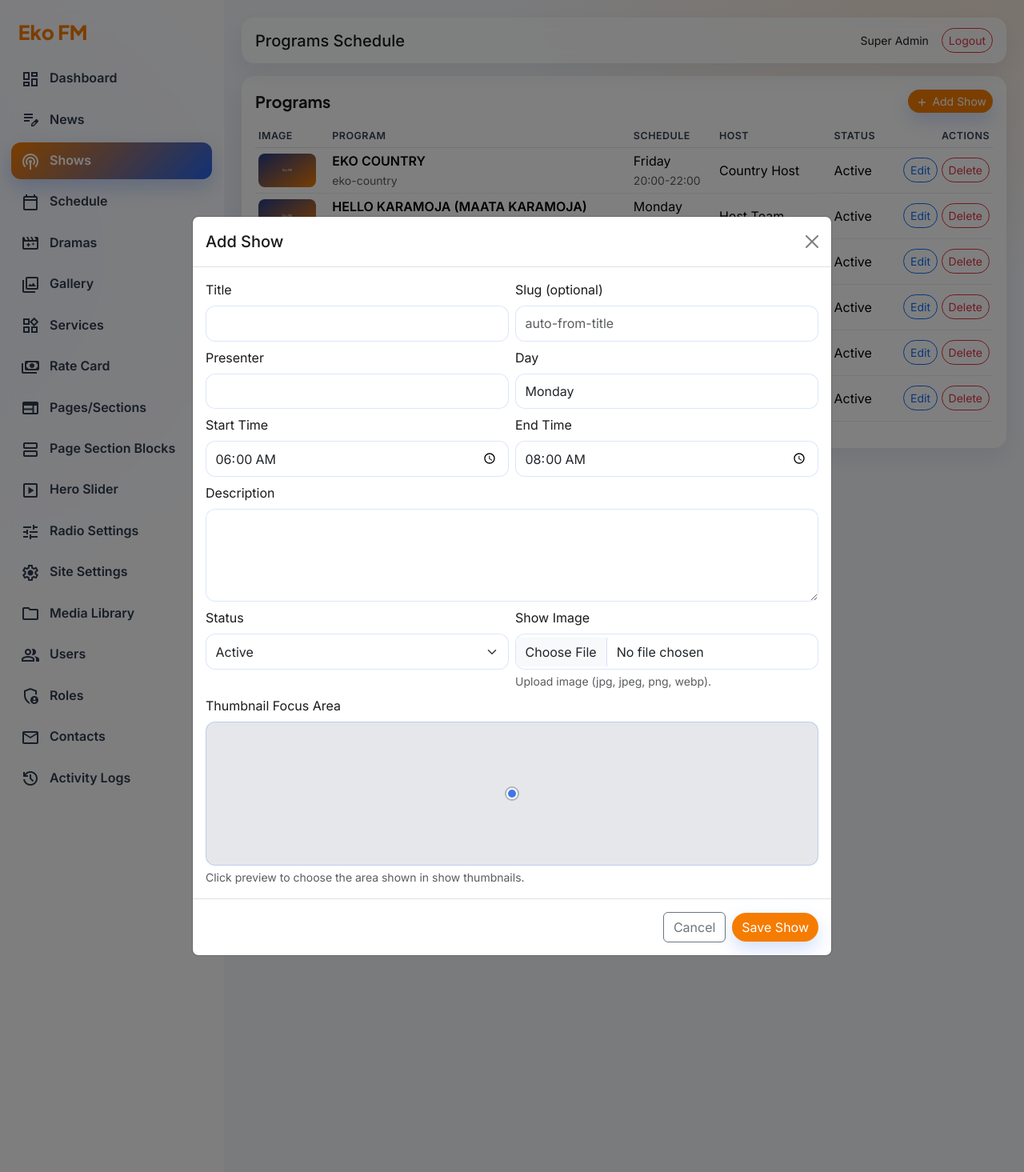
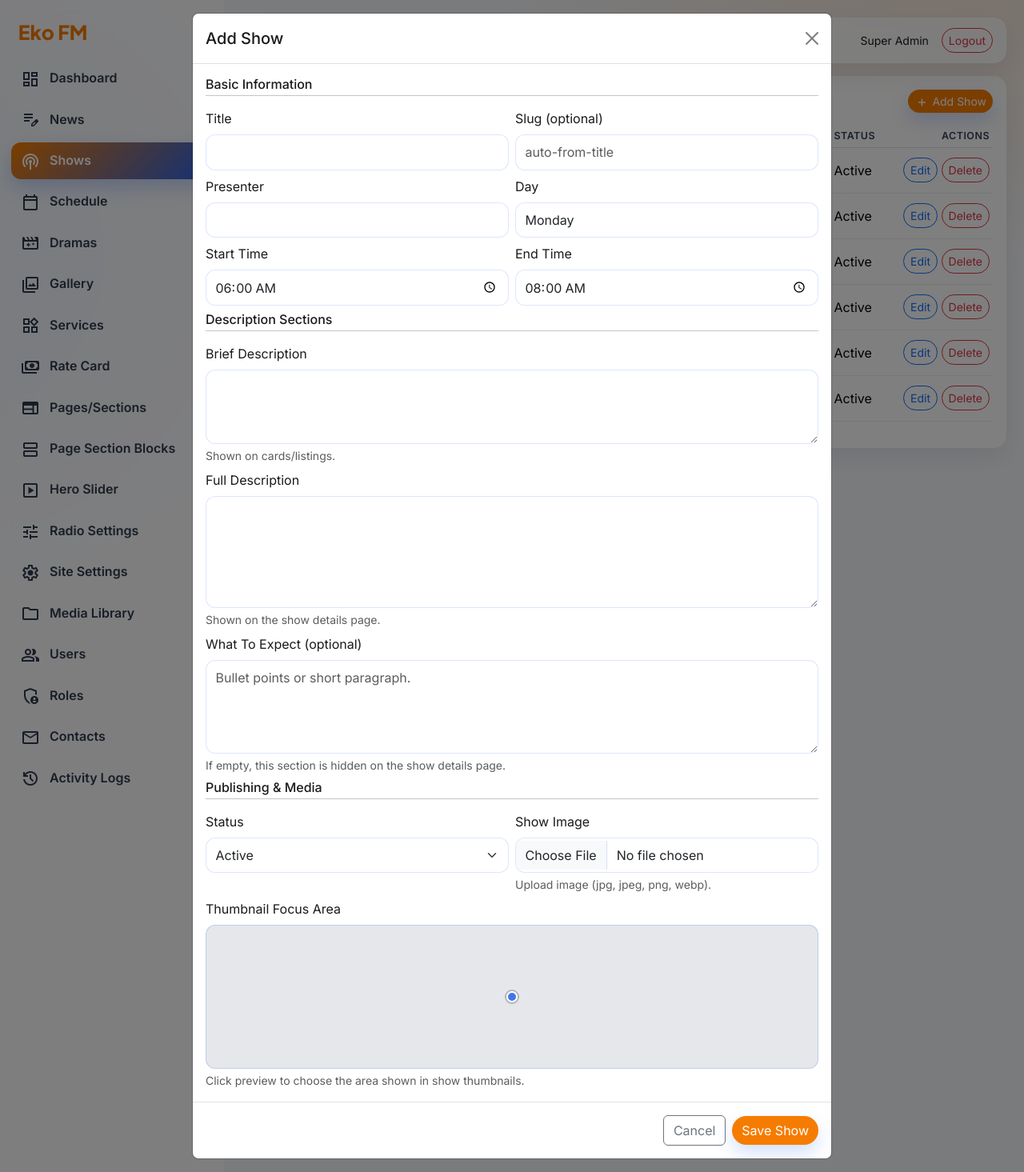
Before and after one commit to allanalmatech/ekofm, a PHP site: page /admin/programs.php in a window 1280 px wide, after a click that opens the changed part. Shown: the whole page at 80% size. Run offline with PHP 8.4, Linux system fonts and the light colour scheme; a user stored in the database is signed in; data comes from the database, SQL or seed files in the repository; some libraries are stand-ins or nearby versions.

Commit message:
Structured how information is displayed for shows

```diff
--- a/admin/programs.php
+++ b/admin/programs.php
@@ -16,6 +16,21 @@ if (!$hasFocusY) {
     db_query("ALTER TABLE programs ADD COLUMN cover_focus_y TINYINT UNSIGNED NOT NULL DEFAULT 50 AFTER cover_focus_x");
 }
 
+$hasBriefDescription = db_query("SHOW COLUMNS FROM programs LIKE 'brief_description'")->fetch();
+if (!$hasBriefDescription) {
+    db_query("ALTER TABLE programs ADD COLUMN brief_description TEXT NULL AFTER end_time");
+}
+
+$hasFullDescription = db_query("SHOW COLUMNS FROM programs LIKE 'full_description'")->fetch();
+if (!$hasFullDescription) {
+    db_query("ALTER TABLE programs ADD COLUMN full_description MEDIUMTEXT NULL AFTER brief_description");
+}
+
+$hasWhatToExpect = db_query("SHOW COLUMNS FROM programs LIKE 'what_to_expect'")->fetch();
+if (!$hasWhatToExpect) {
+    db_query("ALTER TABLE programs ADD COLUMN what_to_expect MEDIUMTEXT NULL AFTER full_description");
+}
+
 if ($_SERVER['REQUEST_METHOD'] === 'POST') {
     if (!verify_csrf($_POST['_token'])) {
         redirect('admin/programs.php');
@@ -29,7 +44,18 @@ if ($_SERVER['REQUEST_METHOD'] === 'POST') {
     $dayOfWeek = isset($_POST['day_of_week']) ? trim($_POST['day_of_week']) : '';
     $startTime = isset($_POST['start_time']) ? trim($_POST['start_time']) : null;
     $endTime = isset($_POST['end_time']) ? trim($_POST['end_time']) : null;
-    $description = isset($_POST['description']) ? trim($_POST['description']) : '';
+    $briefDescription = isset($_POST['brief_description']) ? trim($_POST['brief_description']) : '';
+    $fullDescription = isset($_POST['full_description']) ? trim($_POST['full_description']) : '';
+    $whatToExpect = isset($_POST['what_to_expect']) ? trim($_POST['what_to_expect']) : '';
+
+    if ($briefDescription === '' && isset($_POST['description'])) {
+        $briefDescription = trim($_POST['description']);
+    }
+    if ($fullDescription === '' && $briefDescription !== '') {
+        $fullDescription = $briefDescription;
+    }
+
+    $description = $briefDescription;
     $status = isset($_POST['status']) ? (int) $_POST['status'] : 1;
     $coverFocusX = isset($_POST['cover_focus_x']) ? max(0, min(100, (int) $_POST['cover_focus_x'])) : 50;
     $coverFocusY = isset($_POST['cover_focus_y']) ? max(0, min(100, (int) $_POST['cover_focus_y'])) : 50;
@@ -44,13 +70,13 @@ if ($_SERVER['REQUEST_METHOD'] === 'POST') {
 
     if ($id > 0) {
         db_query(
-            'UPDATE programs SET title=?, slug=?, presenter=?, cover_image=?, cover_focus_x=?, cover_focus_y=?, day_of_week=?, start_time=?, end_time=?, description=?, status=?, updated_at=NOW() WHERE id=?',
-            array($title, $slug, $presenter, $coverImage, $coverFocusX, $coverFocusY, $dayOfWeek, $startTime, $endTime, $description, $status, $id)
+            'UPDATE programs SET title=?, slug=?, presenter=?, cover_image=?, cover_focus_x=?, cover_focus_y=?, day_of_week=?, start_time=?, end_time=?, description=?, brief_description=?, full_description=?, what_to_expect=?, status=?, updated_at=NOW() WHERE id=?',
+            array($title, $slug, $presenter, $coverImage, $coverFocusX, $coverFocusY, $dayOfWeek, $startTime, $endTime, $description, $briefDescription, $fullDescription, $whatToExpect, $status, $id)
         );
     } else {
         db_query(
-            'INSERT INTO programs (title, slug, presenter, cover_image, cover_focus_x, cover_focus_y, day_of_week, start_time, end_time, description, status, created_at, updated_at) VALUES (?, ?, ?, ?, ?, ?, ?, ?, ?, ?, ?, NOW(), NOW())',
-            array($title, $slug, $presenter, $coverImage, $coverFocusX, $coverFocusY, $dayOfWeek, $startTime, $endTime, $description, $status)
+            'INSERT INTO programs (title, slug, presenter, cover_image, cover_focus_x, cover_focus_y, day_of_week, start_time, end_time, description, brief_description, full_description, what_to_expect, status, created_at, updated_at) VALUES (?, ?, ?, ?, ?, ?, ?, ?, ?, ?, ?, ?, ?, ?, NOW(), NOW())',
+            array($title, $slug, $presenter, $coverImage, $coverFocusX, $coverFocusY, $dayOfWeek, $startTime, $endTime, $description, $briefDescription, $fullDescription, $whatToExpect, $status)
         );
     }
 
@@ -124,6 +150,9 @@ include __DIR__ . '/../templates/admin_header.php';
                                 data-day="<?php echo e($r['day_of_week']); ?>"
                                 data-start-time="<?php echo e($r['start_time']); ?>"
                                 data-end-time="<?php echo e($r['end_time']); ?>"
+                                data-brief-description="<?php echo e(isset($r['brief_description']) ? $r['brief_description'] : $r['description']); ?>"
+                                data-full-description="<?php echo e(isset($r['full_description']) ? $r['full_description'] : $r['description']); ?>"
+                                data-what-to-expect="<?php echo e(isset($r['what_to_expect']) ? $r['what_to_expect'] : ''); ?>"
                                 data-description="<?php echo e($r['description']); ?>"
                                 data-status="<?php echo e((int) $r['status']); ?>"
                                 data-image="<?php echo e($r['cover_image']); ?>"
@@ -160,6 +189,10 @@ include __DIR__ . '/../templates/admin_header.php';
                     <input type="hidden" name="cover_focus_y" id="programFocusY" value="50">
 
                     <div class="row g-2">
+                        <div class="col-12">
+                            <h6 class="mb-1">Basic Information</h6>
+                            <hr class="mt-0 mb-2">
+                        </div>
                         <div class="col-md-6">
                             <label class="form-label">Title</label>
                             <input class="form-control" name="title" id="programTitle" required>
@@ -184,9 +217,30 @@ include __DIR__ . '/../templates/admin_header.php';
                             <label class="form-label">End Time</label>
                             <input class="form-control" type="time" name="end_time" id="programEndTime" value="08:00">
                         </div>
+
+                        <div class="col-12 mt-2">
+                            <h6 class="mb-1">Description Sections</h6>
+                            <hr class="mt-0 mb-2">
+                        </div>
                         <div class="col-md-12">
-                            <label class="form-label">Description</label>
-                            <textarea class="form-control" rows="4" name="description" id="programDescription"></textarea>
+                            <label class="form-label">Brief Description</label>
+                            <textarea class="form-control" rows="3" name="brief_description" id="programBriefDescription"></textarea>
+                            <small class="text-muted d-block mt-1">Shown on cards/listings.</small>
+                        </div>
+                        <div class="col-md-12">
+                            <label class="form-label">Full Description</label>
+                            <textarea class="form-control" rows="5" name="full_description" id="programFullDescription"></textarea>
+                            <small class="text-muted d-block mt-1">Shown on the show details page.</small>
+                        </div>
+                        <div class="col-md-12">
+                            <label class="form-label">What To Expect (optional)</label>
+                            <textarea class="form-control" rows="4" name="what_to_expect" id="programWhatToExpect" placeholder="Bullet points or short paragraph."></textarea>
+                            <small class="text-muted d-block mt-1">If empty, this section is hidden on the show details page.</small>
+                        </div>
+
+                        <div class="col-12 mt-2">
+                            <h6 class="mb-1">Publishing & Media</h6>
+                            <hr class="mt-0 mb-2">
                         </div>
                         <div class="col-md-6">
                             <label class="form-label">Status</label>
@@ -232,7 +286,9 @@ include __DIR__ . '/../templates/admin_header.php';
     var dayInput = document.getElementById('programDay');
     var startInput = document.getElementById('programStartTime');
     var endInput = document.getElementById('programEndTime');
-    var descriptionInput = document.getElementById('programDescription');
+    var briefDescriptionInput = document.getElementById('programBriefDescription');
+    var fullDescriptionInput = document.getElementById('programFullDescription');
+    var whatToExpectInput = document.getElementById('programWhatToExpect');
     var statusInput = document.getElementById('programStatus');
     var imageHint = document.getElementById('programImageHint');
     var imageInput = document.getElementById('programImageInput');
@@ -265,7 +321,9 @@ include __DIR__ . '/../templates/admin_header.php';
         dayInput.value = data.day || 'Monday';
         startInput.value = data.startTime || '06:00';
         endInput.value = data.endTime || '08:00';
-        descriptionInput.value = data.description || '';
+        briefDescriptionInput.value = data.briefDescription || data.description || '';
+        fullDescriptionInput.value = data.fullDescription || data.briefDescription || data.description || '';
+        whatToExpectInput.value = data.whatToExpect || '';
         statusInput.value = String(data.status || 1);
         imageHint.textContent = data.image ? ('Current image: ' + data.image) : 'Upload image (jpg, jpeg, png, webp).';
         setPreviewImage(data.image ? data.imageUrl : '');
@@ -288,6 +346,9 @@ include __DIR__ . '/../templates/admin_header.php';
                 day: this.getAttribute('data-day') || 'Monday',
                 startTime: this.getAttribute('data-start-time') || '06:00',
                 endTime: this.getAttribute('data-end-time') || '08:00',
+                briefDescription: this.getAttribute('data-brief-description') || '',
+                fullDescription: this.getAttribute('data-full-description') || '',
+                whatToExpect: this.getAttribute('data-what-to-expect') || '',
                 description: this.getAttribute('data-description') || '',
                 status: parseInt(this.getAttribute('data-status') || '1', 10),
                 image: this.getAttribute('data-image') || '',
--- a/pages/home.php
+++ b/pages/home.php
@@ -179,6 +179,7 @@ $services = services_list(true);
             <?php foreach ($shows as $index => $show): ?>
                 <?php $showFocusX = (int) (isset($show['cover_focus_x']) ? $show['cover_focus_x'] : 50); ?>
                 <?php $showFocusY = (int) (isset($show['cover_focus_y']) ? $show['cover_focus_y'] : 50); ?>
+                <?php $briefDescription = trim((string) (isset($show['brief_description']) && $show['brief_description'] !== '' ? $show['brief_description'] : $show['description'])); ?>
                 <div class="col-md-6 col-lg-4 reveal reveal-delay-<?php echo e(($index % 3) + 1); ?>">
                     <article class="section-card show-card floating-card position-relative">
                         <div class="show-cover" style="background-image:url('<?php echo e(media_url($show['cover_image'])); ?>');background-position:<?php echo e($showFocusX); ?>% <?php echo e($showFocusY); ?>%;"></div>
@@ -191,7 +192,7 @@ $services = services_list(true);
                                 <?php endforeach; ?>
                             </div>
                         <?php endif; ?>
-                        <p class="text-muted mb-0"><?php echo e($show['description']); ?></p>
+                        <p class="text-muted mb-0"><?php echo e($briefDescription); ?></p>
                         <a href="<?php echo e(url('shows/' . $show['slug'])); ?>" data-pjax class="stretched-link" aria-label="View details for <?php echo e($show['title']); ?>"></a>
                     </article>
                 </div>
--- a/pages/shows.php
+++ b/pages/shows.php
@@ -23,6 +23,7 @@ $shows = programs_list(true);
             <?php foreach ($shows as $index => $show): ?>
                 <?php $focusX = (int) (isset($show['cover_focus_x']) ? $show['cover_focus_x'] : 50); ?>
                 <?php $focusY = (int) (isset($show['cover_focus_y']) ? $show['cover_focus_y'] : 50); ?>
+                <?php $briefDescription = trim((string) (isset($show['brief_description']) && $show['brief_description'] !== '' ? $show['brief_description'] : $show['description'])); ?>
                 <div class="col-md-6 col-lg-4 reveal reveal-delay-<?php echo e(($index % 3) + 1); ?>">
                     <article class="section-card show-card floating-card position-relative">
                         <div class="show-cover" style="background-image:url('<?php echo e(media_url($show['cover_image'])); ?>');background-position:<?php echo e($focusX); ?>% <?php echo e($focusY); ?>%;"></div>
@@ -35,7 +36,7 @@ $shows = programs_list(true);
                                 <?php endforeach; ?>
                             </div>
                         <?php endif; ?>
-                        <p class="text-muted mb-3"><?php echo e($show['description']); ?></p>
+                        <p class="text-muted mb-3"><?php echo e($briefDescription); ?></p>
                         <div class="d-flex flex-wrap gap-2">
                             <a href="<?php echo e(url('advertise-partner')); ?>" data-pjax class="btn btn-sm btn-outline-secondary position-relative" style="z-index:2;">Sponsor This Show</a>
                         </div>
```
Also changed, not shown: pages/show-detail.php (+10 -3 lines).
